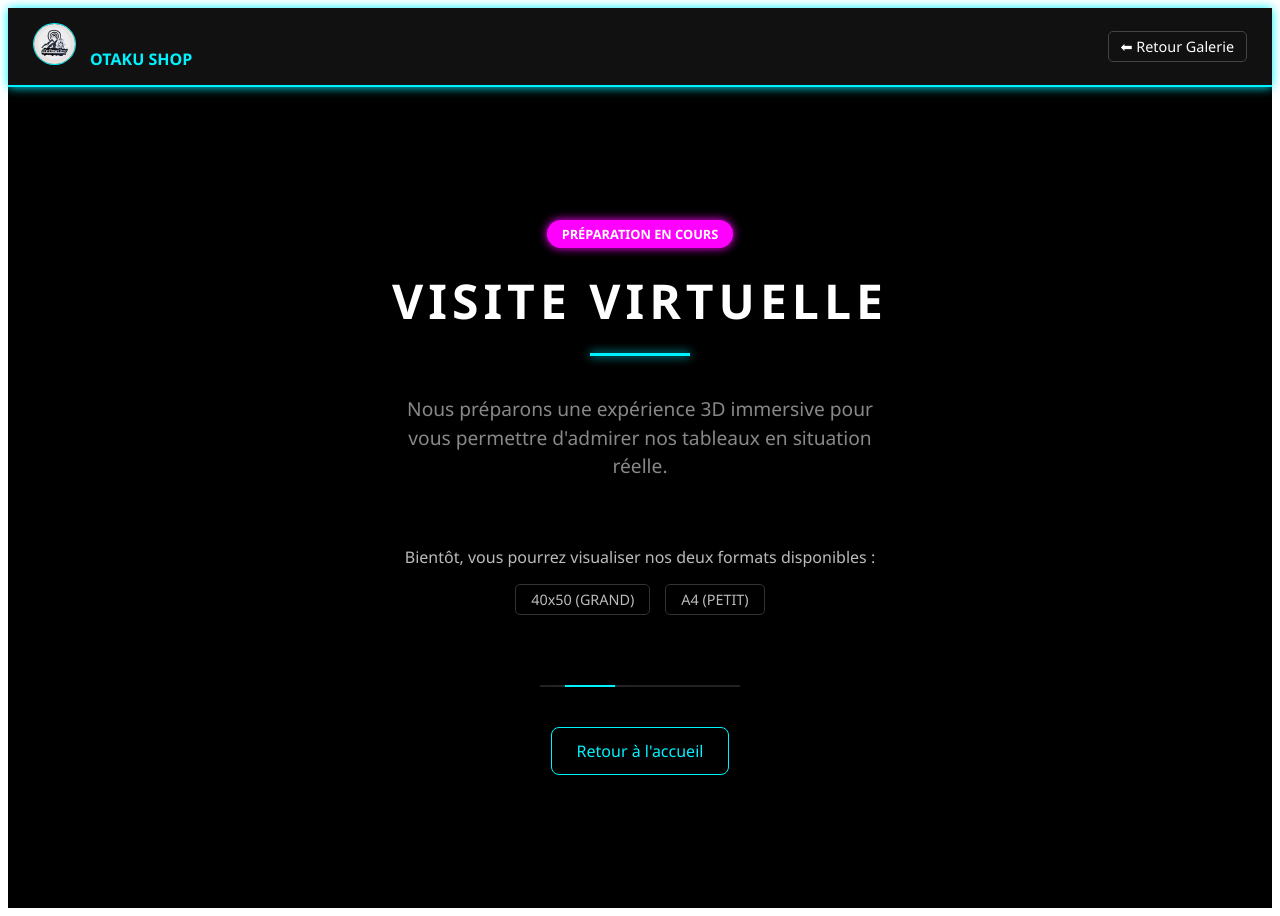
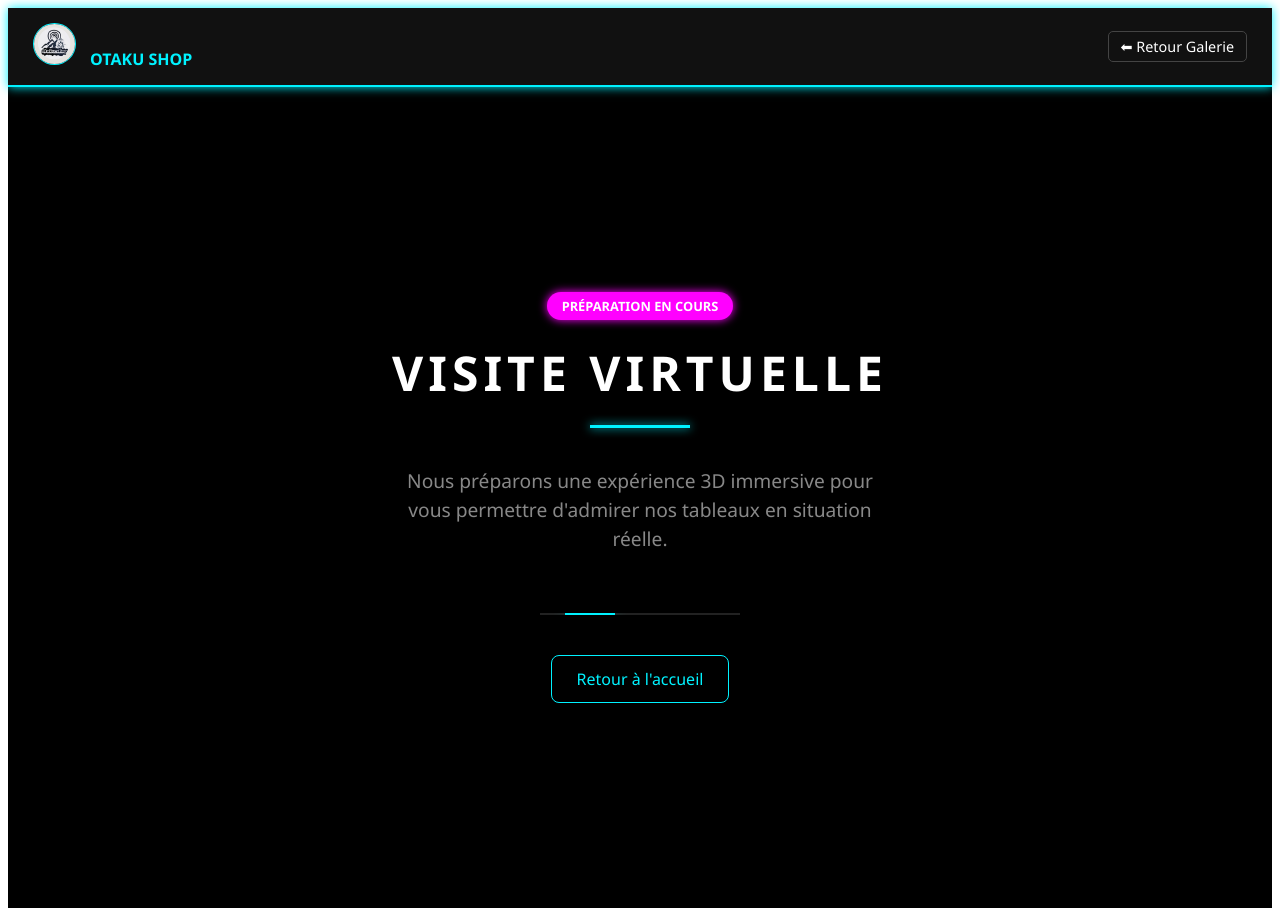
Before and after one commit to samirkema/otakusshopandswap, a Jekyll site: the page built from visite_virtuelle.html, in a window 1280 px wide. Built offline with Jekyll 4.4.1, drawn with Linux system fonts in a browser that asks for light colours.

Commit message:
Update visite_virtuelle.html

```diff
--- a/visite_virtuelle.html
+++ b/visite_virtuelle.html
@@ -21,14 +21,6 @@ permalink: /visite_virtuelle.html
         <p class="description">
             Nous préparons une expérience 3D immersive pour vous permettre d'admirer nos tableaux en situation réelle.
         </p>
-
-        <div class="info-formats">
-            <p>Bientôt, vous pourrez visualiser nos deux formats disponibles :</p>
-            <div class="format-chips">
-                <span>40x50 (GRAND)</span>
-                <span>A4 (PETIT)</span>
-            </div>
-        </div>
 
         <div class="loading-animation">
             <div class="scanner"></div>
```
